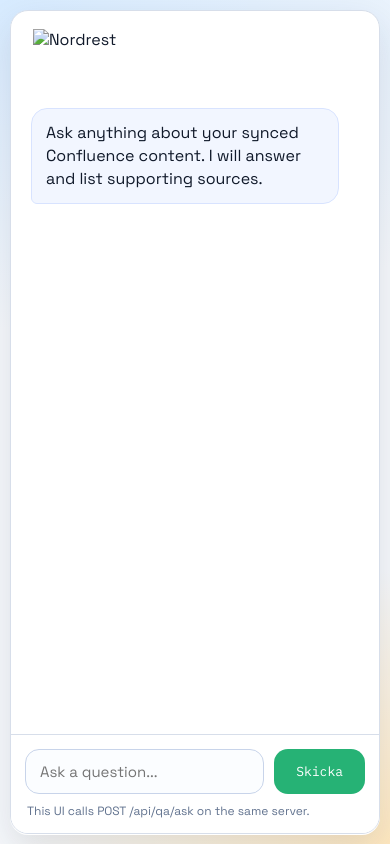
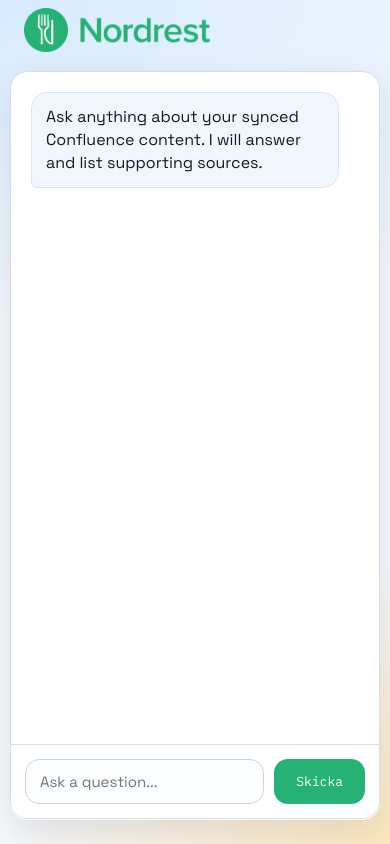
Before and after one commit to Sugarfree99/confluence-intranet, a website: page public/index.html in a window 390 px wide. Drawn offline with Linux system fonts and the light colour scheme.

Commit message:
init commit

```diff
--- a/public/index.html
+++ b/public/index.html
@@ -37,32 +37,22 @@
           radial-gradient(1200px 600px at 0% 0%, #d7ebff 0%, transparent 55%),
           radial-gradient(700px 500px at 100% 100%, #ffe8bf 0%, transparent 55%),
           var(--paper);
-        display: grid;
-        place-items: center;
-        padding: 20px;
-      }
-
-      .chat-shell {
-        width: min(980px, 100%);
-        height: min(780px, calc(100vh - 40px));
-        background: var(--panel);
-        border: 1px solid var(--line);
-        border-radius: 24px;
-        overflow: hidden;
-        display: grid;
-        grid-template-rows: auto 1fr auto;
-        box-shadow:
-          0 1px 0 #ffffff,
-          0 14px 36px rgba(25, 45, 75, 0.12);
+        display: flex;
+        flex-direction: column;
+        align-items: center;
+        padding: 0 20px 20px;
       }
 
       .chat-header {
-        padding: 18px 22px;
+        position: sticky;
+        top: 0;
+        z-index: 10;
+        width: 100%;
+        display: flex;
+        justify-content: flex-start;
+        padding: 10px 28px;
         border-bottom: 1px solid transparent;
         background: transparent;
-        display: flex;
-        align-items: center;
-        gap: 14px;
         transition: background 200ms ease, border-color 200ms ease;
       }
 
@@ -72,17 +62,24 @@
       }
 
       .chat-header .logo {
-        height: 40px;
+        height: 56px;
         width: auto;
         flex-shrink: 0;
       }
 
-      h1 {
-        margin: 0;
-        font-size: clamp(1.3rem, 2.6vw, 1.7rem);
-        font-weight: 700;
-        color: #26b275;
-        letter-spacing: -0.01em;
+      .chat-shell {
+        width: min(980px, 100%);
+        height: min(780px, calc(100vh - 110px));
+        margin-top: 14px;
+        background: var(--panel);
+        border: 1px solid var(--line);
+        border-radius: 24px;
+        overflow: hidden;
+        display: grid;
+        grid-template-rows: 1fr auto;
+        box-shadow:
+          0 1px 0 #ffffff,
+          0 14px 36px rgba(25, 45, 75, 0.12);
       }
 
       .chat-log {
@@ -259,12 +256,21 @@
 
       @media (max-width: 720px) {
         body {
-          padding: 10px;
+          padding: 0 10px 10px;
         }
 
         .chat-shell {
-          height: calc(100vh - 20px);
+          height: calc(100vh - 96px);
+          margin-top: 10px;
           border-radius: 18px;
+        }
+
+        .chat-header {
+          padding: 8px 14px;
+        }
+
+        .chat-header .logo {
+          height: 44px;
         }
 
         .bubble {
@@ -274,11 +280,11 @@
     </style>
   </head>
   <body>
+    <header class="chat-header" id="chatHeader">
+      <img class="logo" src="/Nordrest.png" alt="Nordrest" />
+    </header>
+
     <main class="chat-shell">
-      <header class="chat-header" id="chatHeader">
-        <img class="logo" src="/nordrest-logo.png" alt="Nordrest" />
-      </header>
-
       <section id="chatLog" class="chat-log" aria-live="polite">
         <article class="bubble bot">
           Ask anything about your synced Confluence content. I will answer and list supporting sources.
@@ -297,7 +303,6 @@
           />
           <button id="sendBtn" class="send-btn" type="submit">Skicka</button>
         </form>
-        <p class="hint">This UI calls POST /api/qa/ask on the same server.</p>
       </footer>
     </main>
 
```
Also changed, not shown: public/Nordrest.png (renamed from Nordrest.png), public/nordrest-logo.svg (deleted), 1 other file.
